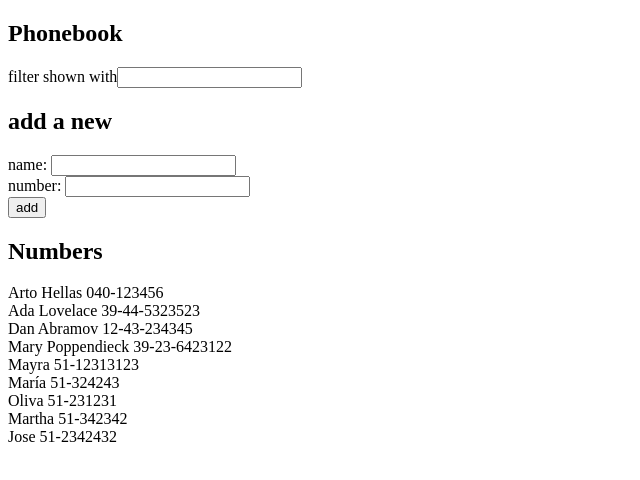
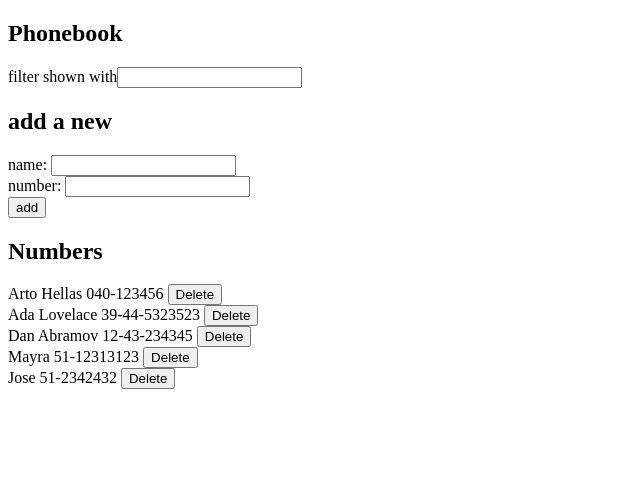
Before and after one commit to angelmotta/fullstackopen, a React (Vite) app in the folder part2/phonebook/: page / in a window 1280 px wide. Shown: the top 480 px of the page, without its empty margins (0-640 px from the left). Built offline with nearby package versions, Linux system fonts and the light colour scheme; data requests are answered from the project's data file.

Commit message:
feat: step 9 - delete resource

```diff
--- a/part2/phonebook/db.json
+++ b/part2/phonebook/db.json
@@ -16,29 +16,9 @@
       "id": "3"
     },
     {
-      "name": "Mary Poppendieck",
-      "number": "39-23-6423122",
-      "id": "4"
-    },
-    {
       "id": "21d9",
       "name": "Mayra",
       "number": "51-12313123"
-    },
-    {
-      "id": "1bb5",
-      "name": "María",
-      "number": "51-324243"
-    },
-    {
-      "id": "4fc3",
-      "name": "Oliva",
-      "number": "51-231231"
-    },
-    {
-      "id": "1cc2",
-      "name": "Martha",
-      "number": "51-342342"
     },
     {
       "id": "9b38",
--- a/part2/phonebook/src/App.jsx
+++ b/part2/phonebook/src/App.jsx
@@ -37,10 +37,11 @@ const PersonForm = ({
     );
 };
 
-const Person = ({ name, number }) => {
+const Person = ({ name, number, handleDelete, idPerson }) => {
     return (
         <li>
-            {name} {number}
+            {name} {number}{" "}
+            <button onClick={() => handleDelete(idPerson)}>Delete</button>
         </li>
     );
 };
@@ -143,6 +144,28 @@ const App = () => {
             });
     };
 
+    const handleDeletePerson = (idPerson) => {
+        console.log(`Delete person with id ${idPerson}`);
+        peopleService.deletePerson(idPerson).then((userDeleted) => {
+            console.log(`HandleDeletePerson receive response`);
+            console.log(userDeleted);
+            // Update UI (remove deleted person from view)
+            const listPersons = persons.filter(
+                (personObj) => personObj.id !== userDeleted.id
+            );
+            setPersons(listPersons);
+            if (searchName === "") {
+                console.log(`Search "Blank text" return all contacts`);
+                setPersonsFiltered(listPersons); // all contacts
+            } else {
+                const theFilterList = listPersons.filter((personObj) =>
+                    personObj.name.toLowerCase().includes(searchName)
+                );
+                setPersonsFiltered(theFilterList);
+            }
+        });
+    };
+
     return (
         <div>
             <h2>Phonebook</h2>
@@ -163,9 +186,11 @@ const App = () => {
             <ul>
                 {personsFiltered.map((person) => (
                     <Person
-                        key={person.name}
+                        key={person.id}
                         name={person.name}
                         number={person.number}
+                        handleDelete={handleDeletePerson}
+                        idPerson={person.id}
                     />
                 ))}
             </ul>
--- a/part2/phonebook/src/services/people.js
+++ b/part2/phonebook/src/services/people.js
@@ -5,7 +5,7 @@ const baseURL = "http://localhost:3001/persons";
 const create = (personObj) => {
     return new Promise((resolve, reject) => {
         if (!personObj) {
-            console.log(`This is an error`);
+            console.log(`This is an error: null parameter`);
             reject(new Error("Person Object can not be null"));
             return;
         }
@@ -19,4 +19,19 @@ const getAll = () => {
     return axios.get(baseURL).then((response) => response.data);
 };
 
-export default { create, getAll };
+const deletePerson = (idPerson) => {
+    return new Promise((resolve, reject) => {
+        if (!idPerson) {
+            reject(new Error("idPerson can not be null"));
+            return;
+        }
+        return axios.delete(`${baseURL}/${idPerson}`).then((response) => {
+            console.log(`Delete request API was successfully done`);
+            console.log(response);
+            console.log(response.data);
+            resolve(response.data);
+        });
+    });
+};
+
+export default { create, getAll, deletePerson };
```
